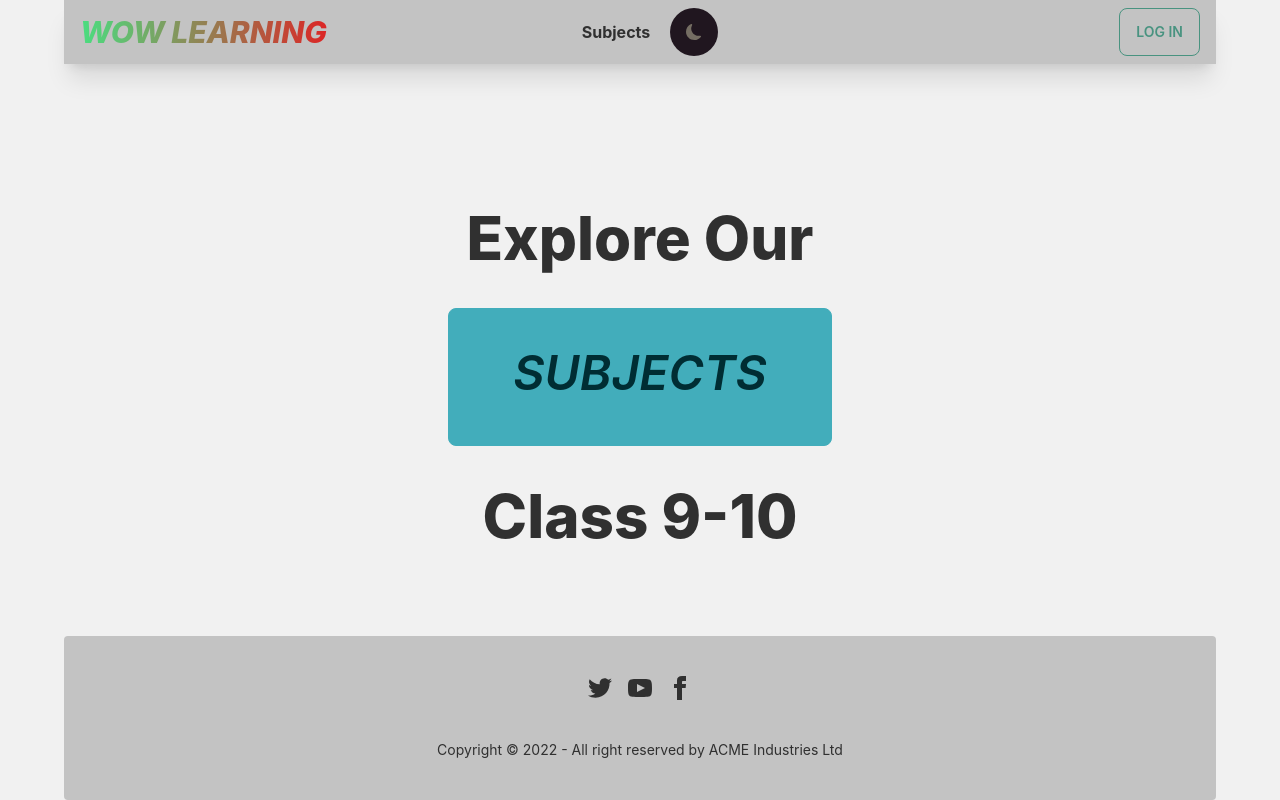
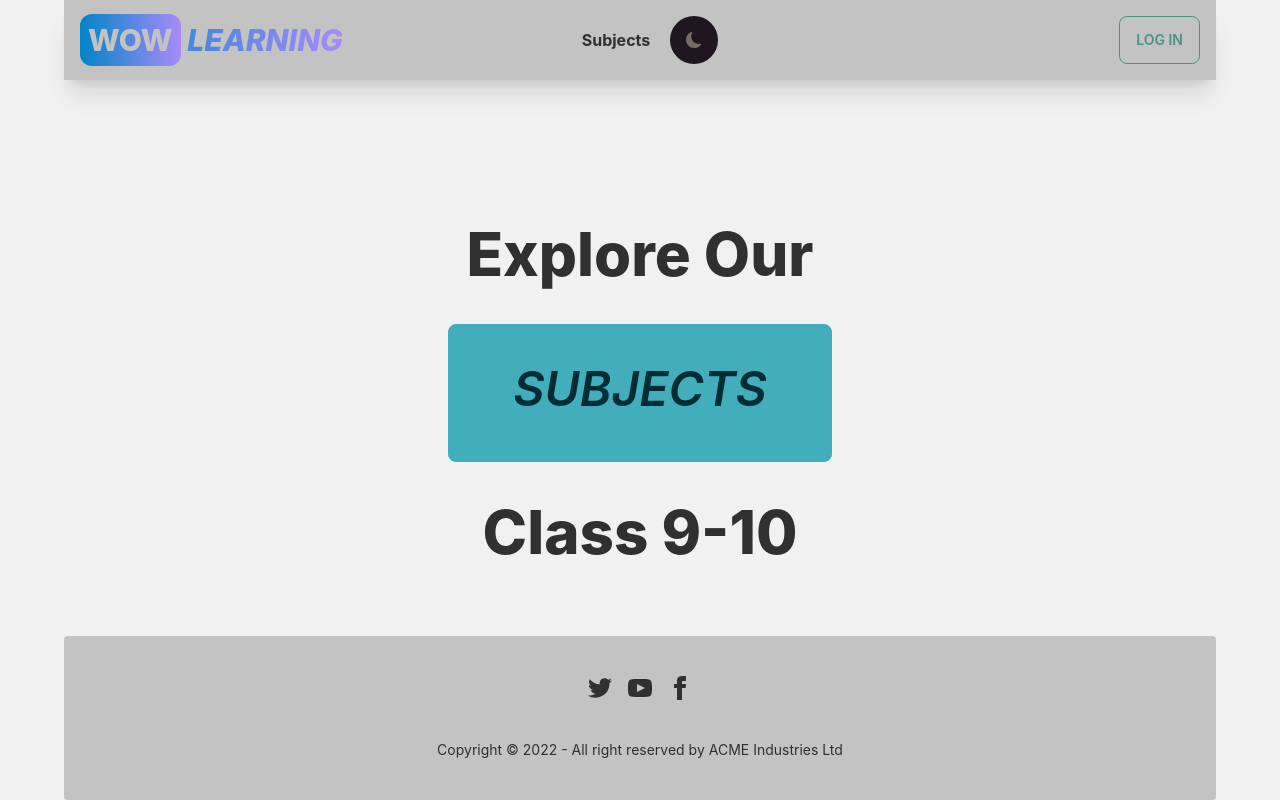
Before and after one commit to SaiemAziz/wow-learning-client, a React (Create React App) app: page / in a window 1280 px wide. Built offline with nearby package versions, Linux system fonts and the light colour scheme; no server answers.

Commit message:
details page added

```diff
--- a/src/components/Category.js
+++ b/src/components/Category.js
@@ -1,5 +1,5 @@
 import React from 'react';
-import { useLoaderData} from 'react-router-dom';
+import { Link, useLoaderData} from 'react-router-dom';
 
 const Category = () => {
 
@@ -12,14 +12,14 @@ const Category = () => {
             <div className='grid grid-cols-1 sm:grid-cols-2 md:grid-cols-1 lg:grid-cols-2 gap-5 p-5 w-full '>
                 {
                     subjects.map(sub=>{
-                        return <div className='card glass p-5 shadow-xl min-h-[500px]' key={sub._id}
+                        return <div className='card glass p-5 shadow-xl lg:min-h-[500px]' key={sub._id}
                         >
                             <img className='rounded-xl mb-3' src={sub.pic} alt="" />
                             <p className='text-xl italic'>Category: <span
                             className='text-accent font-medium'
                             >{sub.category}</span></p>
-                            <p className='text-3xl mt-3'>Name: <span className='text-info font-bold'>{sub.name}</span></p>
-                            <button className='btn btn-outline btn-success'>Details</button>
+                            <p className='text-3xl mt-3'><span className='text-info font-bold'>{sub.name}</span></p>
+                            <Link to={`/courses/subject/${sub._id}`} className='btn btn-outline btn-success mt-5'>Details</Link>
                         </div>
                     })
                 }
--- a/src/components/Header.js
+++ b/src/components/Header.js
@@ -9,13 +9,14 @@ const Header = () => {
   let { thm, setThm } = useContext(ThemeContext);
 
   return (
-    <div className="navbar bg-base-300 shadow-xl sticky top-0 px-4 z-50 font-bold">
+    <div className="navbar bg-base-300 shadow-xl sticky top-0 px-4 py-4 z-50 font-bold">
       <div className="navbar-start">
         <Link
           to="/"
-          className="cursor-pointer normal-case font-extrabold text-transparent text-3xl italic bg-clip-text bg-gradient-to-r from-green-400 to-red-600"
+          className="cursor-pointer normal-case font-extrabold  text-3xl italic bg-clip-text bg-gradient-to-r from-sky-600 to-violet-400"
         >
-          WOW LEARNING
+          <span className="bg-gradient-to-r from-sky-600 to-violet-400 p-2 rounded-xl not-italic text-base-300">WOW</span>
+          <span className="text-transparent"> LEARNING</span>
         </Link>
       </div>
       <div className="navbar-center hidden md:flex">
--- a/src/components/SingleSubject.js
+++ b/src/components/SingleSubject.js
@@ -1,11 +1,21 @@
 import React from 'react';
-import { useLoaderData } from 'react-router-dom';
+import { Link, useLoaderData } from 'react-router-dom';
 
 const SingleSubject = () => {
     let subject = useLoaderData()
     return (
-        <div>
-            {subject.name}
+        <div className='md:mt-10 my-5 card glass p-5 mx-5 text-primary'>
+            <h1 className='text-6xl my-5 font-medium'>Details of</h1>
+            <h1 className='italic text-6xl font-bold text-info mb-5'>{subject.name}</h1>
+            <img className='w-2/3 mx-auto rounded-2xl shadow-xl'
+            src={subject.pic} alt="" />
+            <p className='text-2xl my-5 text-left'>Category: {subject.category}</p>
+            <p className='text-2xl mt-5 text-left'>Description:</p>
+            <p className='text-justify mb-10'>
+                Lorem ipsum dolor, sit amet consectetur adipisicing elit. Quae, nihil commodi? Asperiores molestiae quod ab eius! Soluta nulla architecto tempore iste obcaecati, ea neque! Sit nemo vel repellat beatae recusandae doloremque ipsa autem sequi eveniet quaerat esse, sapiente earum dicta consequatur numquam, unde ipsum et ad. Ab nesciunt error cumque.
+            </p>
+
+            <Link to='/checkout' className='btn btn-info  text-xl font-bold'>Premium Access</Link>
         </div>
     );
 };
```
